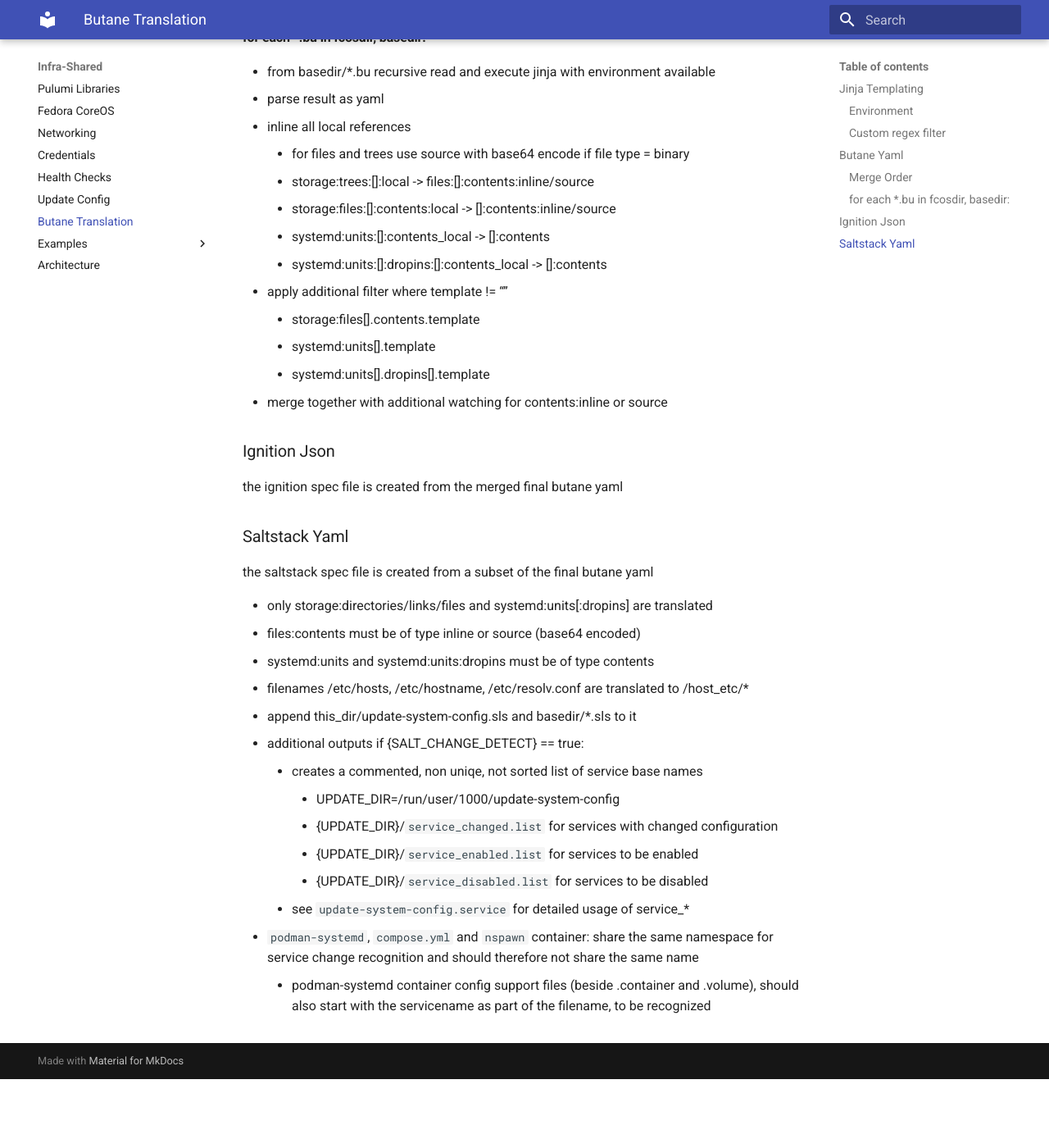
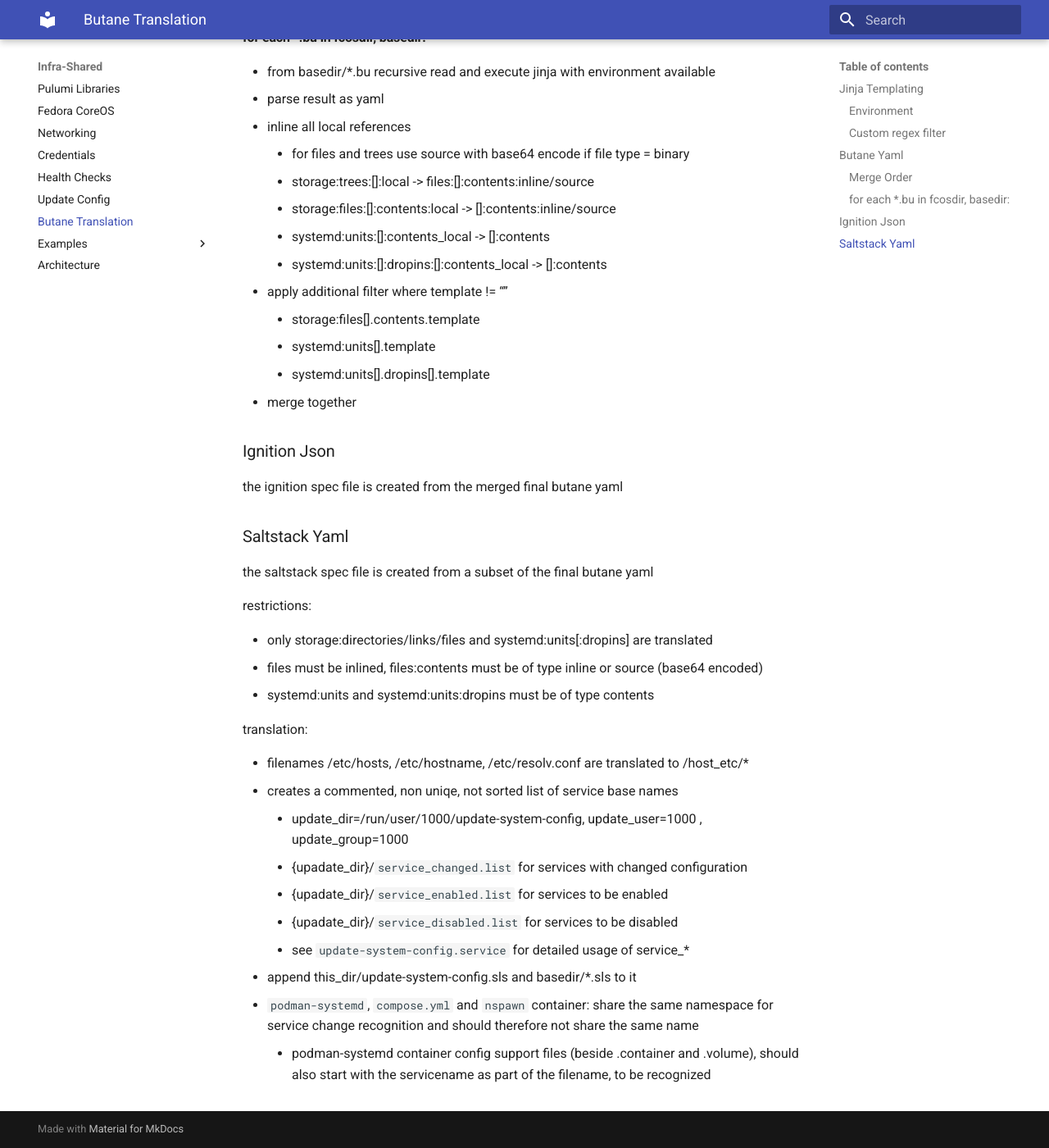
Before and after one commit to wuxxin/infra-shared, an MkDocs documentation site: the page built from docs/butane.md, in a window 1280 px wide and 1400 px high, scrolled down 1021 px. Shown: the whole window at 82% size. Built offline with MkDocs 1.6.1 and Material for MkDocs 9.7.7, drawn with Linux system fonts in a browser that asks for light colours; before the commit the page ends 2337 px from its top, so only the background shows below that; some of the changed text lies outside the part shown.

Commit message:
update docs

```diff
--- a/docs/butane.md
+++ b/docs/butane.md
@@ -3,7 +3,7 @@
 ### Jinja Templating
 
 in addition to jinja inside butane files,
-files referenced from butane files with attribute template=jinja
+files referenced from butane files with attribute `template=jinja`
 will be rendered through jinja with the described Environment and optional includes from searchpath
 
 #### Environment
@@ -52,7 +52,7 @@
     - storage:files[].contents.template
     - systemd:units[].template
     - systemd:units[].dropins[].template
-- merge together with additional watching for contents:inline or source
+- merge together
 
 ### Ignition Json
 
@@ -62,18 +62,22 @@
 
 the saltstack spec file is created from a subset of the final butane yaml
 
+restrictions:
+
 - only storage:directories/links/files and systemd:units[:dropins] are translated
-- files:contents must be of type inline or source (base64 encoded)
+- files must be inlined, files:contents must be of type inline or source (base64 encoded)
 - systemd:units and systemd:units:dropins must be of type contents
+
+translation:
+
 - filenames /etc/hosts, /etc/hostname, /etc/resolv.conf are translated to /host_etc/*
+- creates a commented, non uniqe, not sorted list of service base names
+    - update_dir=/run/user/1000/update-system-config, update_user=1000 , update_group=1000
+    - {upadate_dir}/`service_changed.list` for services with changed configuration
+    - {upadate_dir}/`service_enabled.list` for services to be enabled
+    - {upadate_dir}/`service_disabled.list` for services to be disabled
+    - see `update-system-config.service` for detailed usage of service_*
 - append this_dir/update-system-config.sls and basedir/*.sls to it
-- additional outputs if {SALT_CHANGE_DETECT} == true:
-    - creates a commented, non uniqe, not sorted list of service base names
-        - UPDATE_DIR=/run/user/1000/update-system-config
-        - {UPDATE_DIR}/`service_changed.list` for services with changed configuration
-        - {UPDATE_DIR}/`service_enabled.list` for services to be enabled
-        - {UPDATE_DIR}/`service_disabled.list` for services to be disabled
-    - see `update-system-config.service` for detailed usage of service_*
 - `podman-systemd`, `compose.yml` and `nspawn` container:
     share the same namespace for service change recognition
     and should therefore not share the same name
```
Also changed, not shown: docs/fcos.md (+3 -6 lines), docs/update.md (+0 -1 lines).
